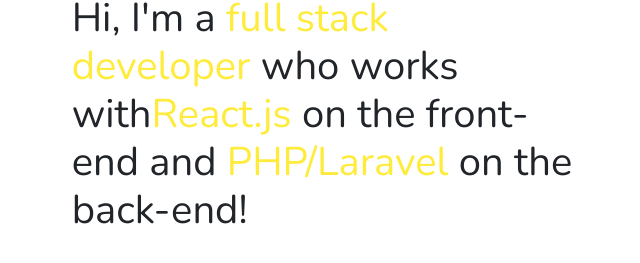
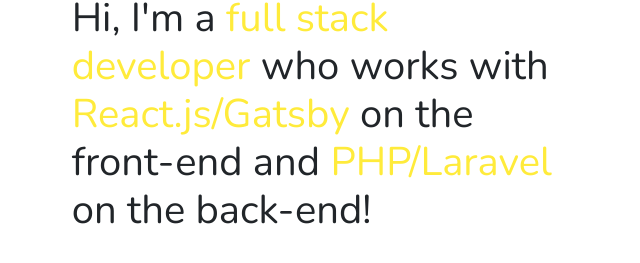
Before and after one commit to chigozieorunta/chigozieorunta, a Gatsby site: page / in a window 1280 px wide. Shown: the part 387-650 px from the top of the page, without its empty margins (50-690 px from the left). Built offline with nearby package versions, Linux system fonts and the light colour scheme; Gatsby itself is replaced by a stand-in of ours.

Commit message:
Modified excerpt on home page

```diff
--- a/src/pages/index.js
+++ b/src/pages/index.js
@@ -11,9 +11,9 @@ const HomePage = () => {
       <HeroContainer>
         <HeroTitle>Chigozie Orunta</HeroTitle>
         <HeroExcerpt>
-          Hi, I'm a <em>full stack developer</em> who works with
-          <em>React.js</em> on the front-end and <em>PHP/Laravel</em> on the
-          back-end!
+          Hi, I'm a <em>full stack developer</em> who works with{" "}
+          <em>React.js/Gatsby</em> on the front-end and <em>PHP/Laravel</em> on
+          the back-end!
         </HeroExcerpt>
       </HeroContainer>
     </Layout>
```
